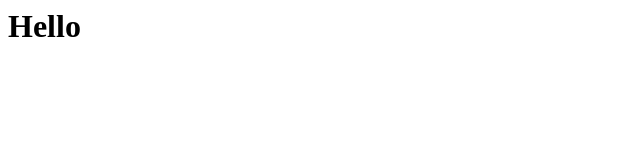
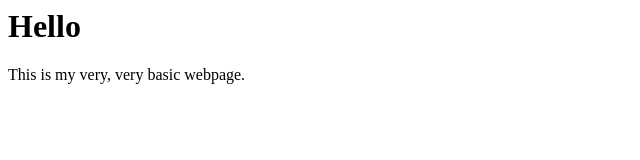
Before and after one commit to FergalBuckley/test_site, a plain HTML site: page index.html in a window 1280 px wide. Shown: the whole page, without its empty margins (0-640 px from the left). Drawn offline with Linux system fonts and the light colour scheme.

Commit message:
Update index.html

```diff
--- a/index.html
+++ b/index.html
@@ -1,6 +1,7 @@
 <html>
 <head>
 <h1>Hello</h1>
+<p>This is my very, very basic webpage.</p>
 </head>
 
 </html>
```
